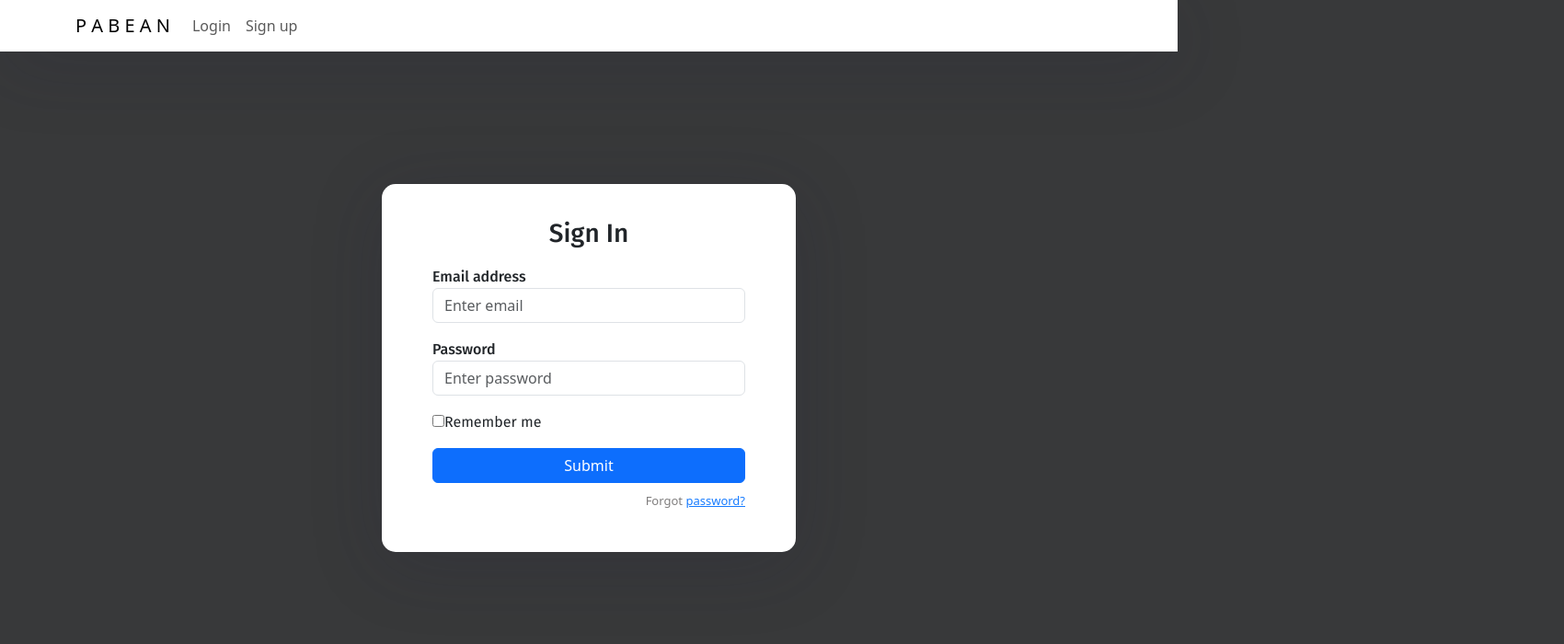
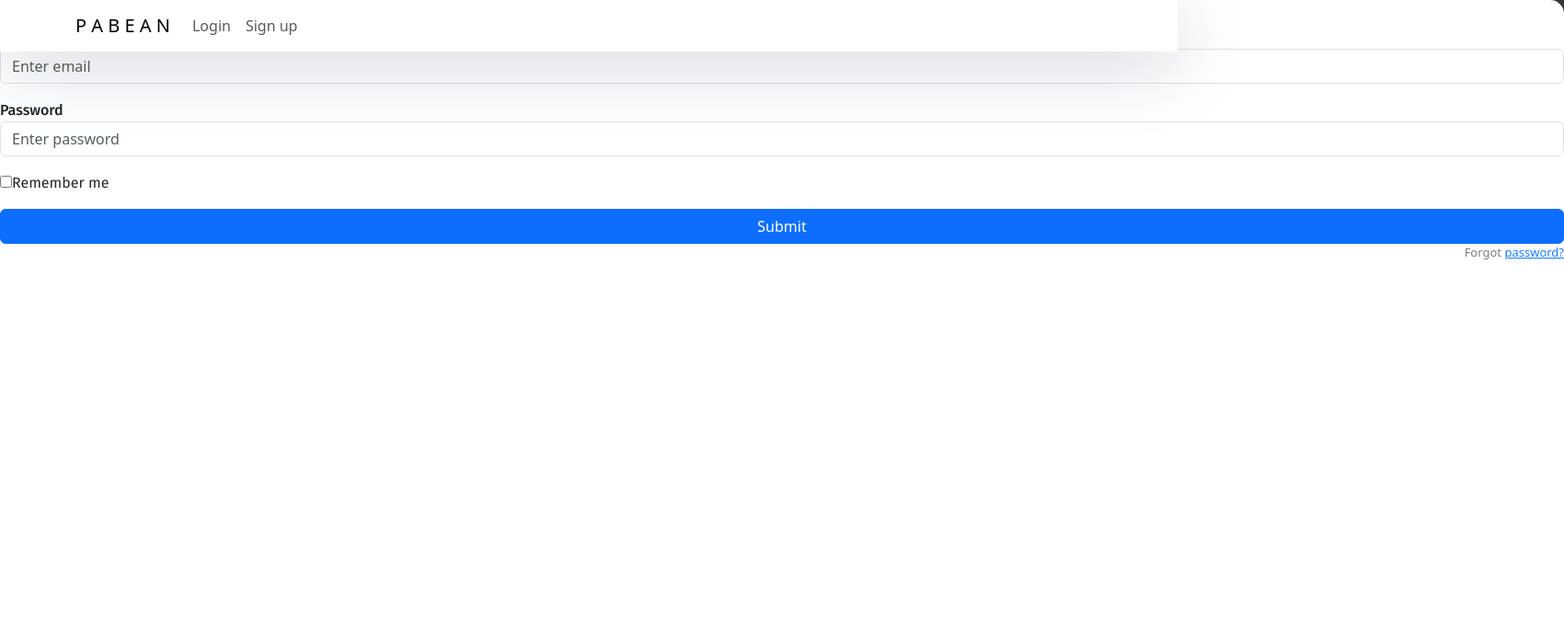
Before and after one commit to Nabilcodes/pabeanfrontend, a React (Create React App) app: page / in a window 1280 px wide. Shown: the top 700 px of the page at 92% size, 1700 px wide, since content can reach past the window. Built offline with nearby package versions, Linux system fonts and the light colour scheme.

Commit message:
[CHORES] modify style for upload pib

```diff
--- a/src/index.css
+++ b/src/index.css
@@ -14,12 +14,12 @@ code {
 @import url("https://fonts.googleapis.com/css?family=Fira+Sans:400,500,600,700,800");
 
 * {
-  box-sizing: border-box;
+  box-sizing: content-box;
 }
 body {
   background: #38393a !important;
   min-height: 100vh;
-  display: flex;
+  /* display: flex; */
   font-weight: 400;
   font-family: "Fira Sans", sans-serif;
 }
@@ -58,11 +58,12 @@ html,
 }
 
 .auth-inner {
-  width: 450px;
+  width: 1700px;
+  height: 1000px;
   margin: auto;
   background: #ffffff;
   box-shadow: 0px 14px 80px rgba(34, 35, 58, 0.2);
-  padding: 40px 55px 45px 55px;
+  /* padding: 40px 55px 45px 55px; */
   border-radius: 15px;
   transition: all 0.3s;
 }
@@ -76,7 +77,7 @@ html,
   text-align: center;
   margin: 0;
   line-height: 1;
-  padding-bottom: 20px;
+  /* padding-bottom: 20px; */
 }
 
 .custom-control-label {
@@ -87,7 +88,7 @@ html,
 .forgot-password a {
   text-align: right;
   font-size: 13px;
-  padding-top: 10px;
+  /* padding-top: 10px; */
   color: #7f7d7d;
   margin: 0;
 }
```
